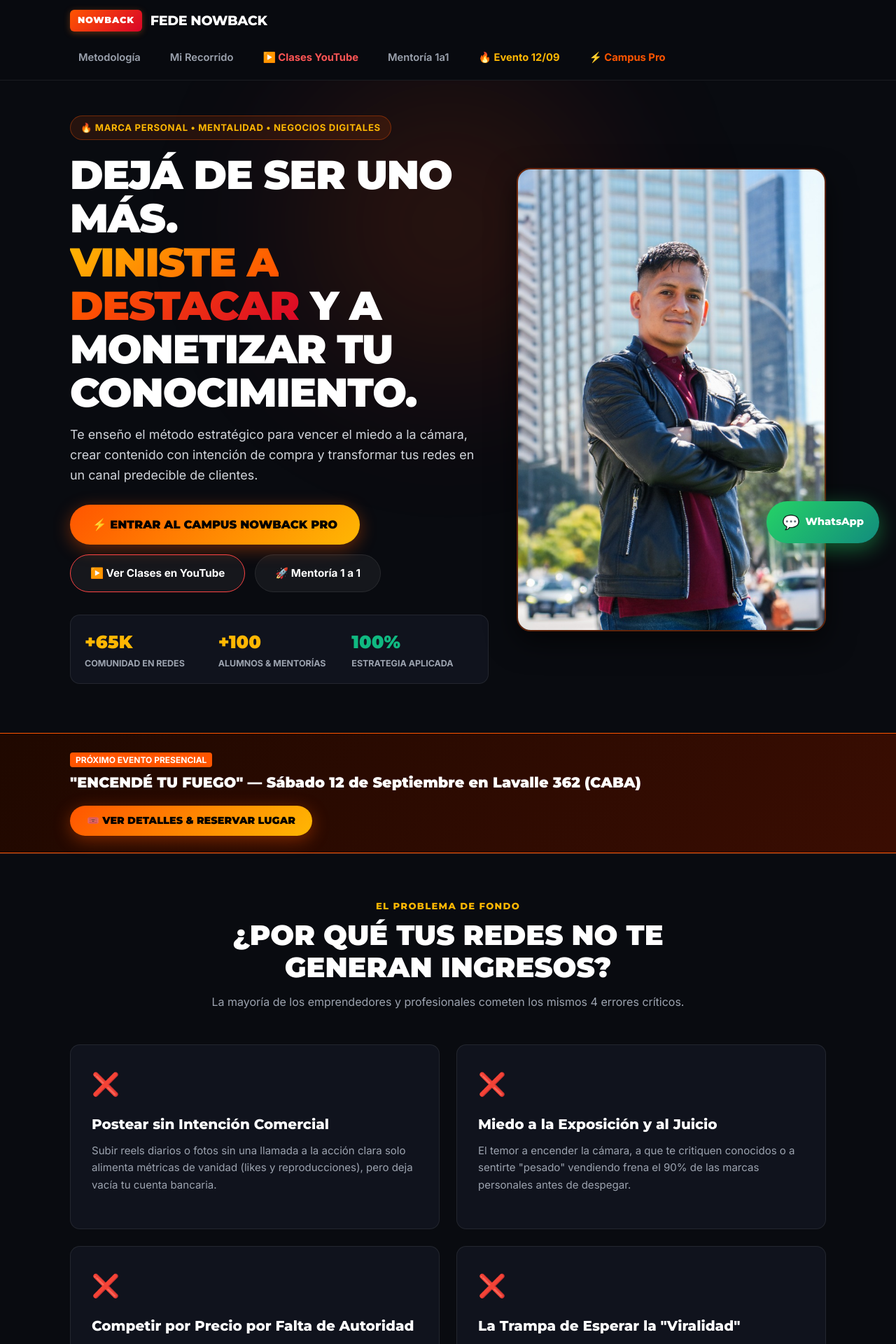
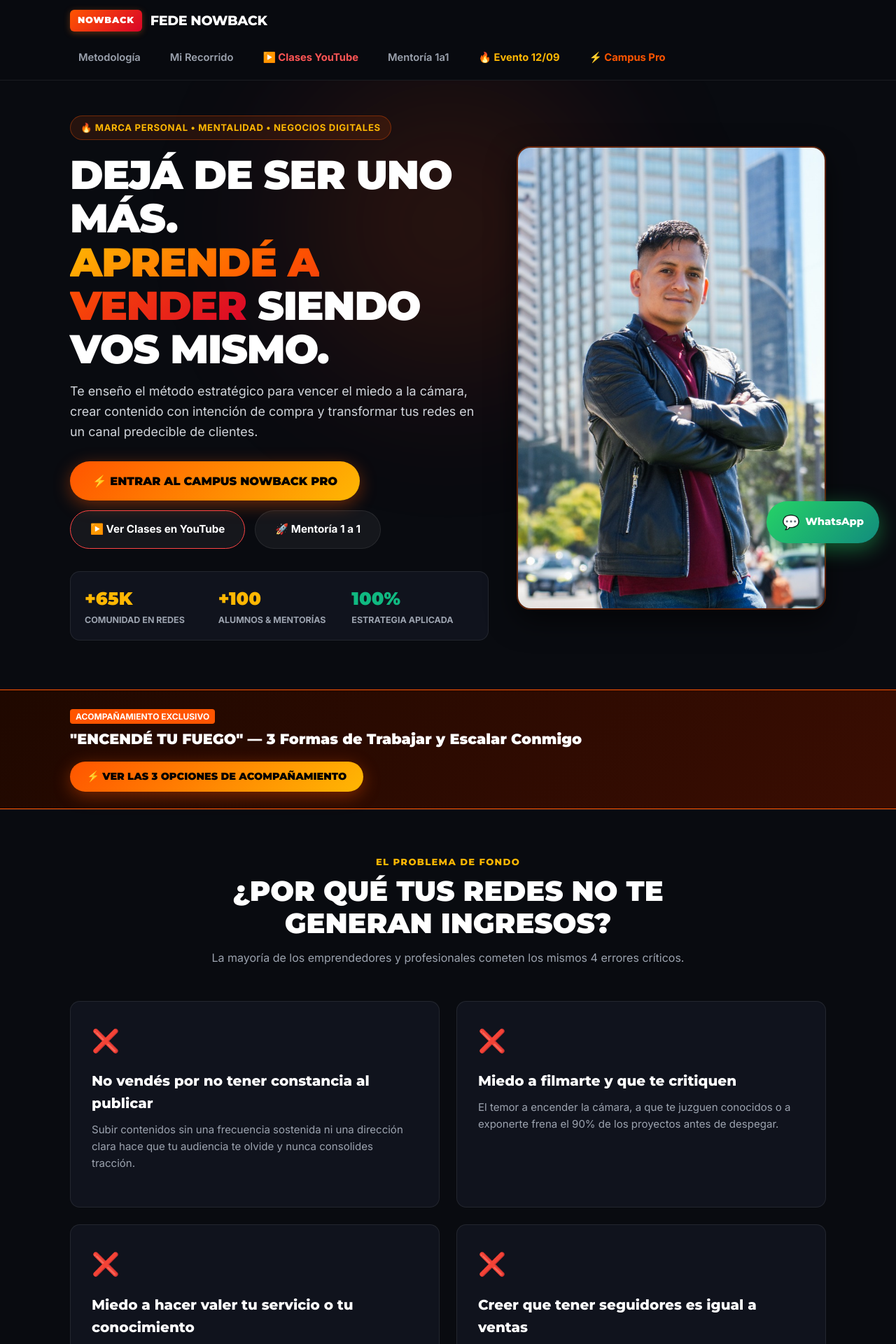
Before and after one commit to elbuje/fedenowback, a PHP site: page / in a window 1280 px wide. Shown: the top 1920 px of the page at 70% size. Run offline with PHP 8.4, Linux system fonts and the light colour scheme.

Commit message:
feat: ajustar claim principal a 'Aprende a vender siendo vos mismo', actualizar 4 dolores de diagnostico, fijar reproductor de academia de videos y agregar boton de comunidad WhatsApp

```diff
--- a/website-php/views/index.php
+++ b/website-php/views/index.php
@@ -111,7 +111,7 @@ function get_fede_wa($msg = '') {
           <span class="fede-pill">🔥 Marca Personal • Mentalidad • Negocios Digitales</span>
           <h1 class="fede-h1">
             Dejá de ser uno más.<br>
-            <span class="fire-grad">Viniste a destacar</span> y a monetizar tu conocimiento.
+            <span class="fire-grad">Aprendé a vender</span> siendo vos mismo.
           </h1>
           <p class="fede-lead">
             Te enseño el método estratégico para vencer el miedo a la cámara, crear contenido con intención de compra y transformar tus redes en un canal predecible de clientes.
@@ -158,17 +158,17 @@ function get_fede_wa($msg = '') {
     </div>
   </section>
 
-  <!-- Banner Destacado del Evento Próximo -->
+  <!-- Banner Destacado de Programas -->
   <section style="background: linear-gradient(135deg, #1f0800 0%, #3a0d02 100%); border-top: 1px solid var(--fede-fire-orange); border-bottom: 1px solid var(--fede-fire-orange); padding: 24px 0;">
     <div class="fede-container" style="display: flex; justify-content: space-between; align-items: center; flex-wrap: wrap; gap: 16px;">
       <div>
-        <span style="background: #ff5500; color: #fff; font-size: 0.75rem; font-weight: 900; padding: 3px 8px; border-radius: 4px; text-transform: uppercase;">Próximo Evento Presencial</span>
+        <span style="background: #ff5500; color: #fff; font-size: 0.75rem; font-weight: 900; padding: 3px 8px; border-radius: 4px; text-transform: uppercase;">Acompañamiento Exclusivo</span>
         <h3 style="font-family: var(--fede-font-heading); font-size: 1.3rem; font-weight: 900; margin-top: 4px;">
-          "ENCENDÉ TU FUEGO" — Sábado 12 de Septiembre en Lavalle 362 (CABA)
+          "ENCENDÉ TU FUEGO" — 3 Formas de Trabajar y Escalar Conmigo
         </h3>
       </div>
       <a href="/encende-tu-fuego" class="btn-fede-fire" style="padding: 10px 24px; font-size: 0.9rem;">
-        🎟️ Ver Detalles & Reservar Lugar
+        ⚡ Ver las 3 Opciones de Acompañamiento
       </a>
     </div>
   </section>
@@ -185,26 +185,26 @@ function get_fede_wa($msg = '') {
       <div class="fede-grid-2">
         <div class="fede-card">
           <div class="fede-card-icon">❌</div>
-          <h3 class="fede-card-h3">Postear sin Intención Comercial</h3>
-          <p class="fede-card-p">Subir reels diarios o fotos sin una llamada a la acción clara solo alimenta métricas de vanidad (likes y reproducciones), pero deja vacía tu cuenta bancaria.</p>
+          <h3 class="fede-card-h3">No vendés por no tener constancia al publicar</h3>
+          <p class="fede-card-p">Subir contenidos sin una frecuencia sostenida ni una dirección clara hace que tu audiencia te olvide y nunca consolides tracción.</p>
         </div>
 
         <div class="fede-card">
           <div class="fede-card-icon">❌</div>
-          <h3 class="fede-card-h3">Miedo a la Exposición y al Juicio</h3>
-          <p class="fede-card-p">El temor a encender la cámara, a que te critiquen conocidos o a sentirte "pesado" vendiendo frena el 90% de las marcas personales antes de despegar.</p>
+          <h3 class="fede-card-h3">Miedo a filmarte y que te critiquen</h3>
+          <p class="fede-card-p">El temor a encender la cámara, a que te juzguen conocidos o a exponerte frena el 90% de los proyectos antes de despegar.</p>
         </div>
 
         <div class="fede-card">
           <div class="fede-card-icon">❌</div>
-          <h3 class="fede-card-h3">Competir por Precio por Falta de Autoridad</h3>
-          <p class="fede-card-p">Si tus prospectos te piden descuentos o te comparan con colegas es porque tu mensaje es genérico y no proyectás una propuesta de valor única.</p>
+          <h3 class="fede-card-h3">Miedo a hacer valer tu servicio o tu conocimiento</h3>
+          <p class="fede-card-p">Dudar de tus precios o rebajar tus tarifas por inseguridad destruye tu rentabilidad y te posiciona como una opción genérica.</p>
         </div>
 
         <div class="fede-card">
           <div class="fede-card-icon">❌</div>
-          <h3 class="fede-card-h3">La Trampa de Esperar la "Viralidad"</h3>
-          <p class="fede-card-p">No necesitás 100.000 seguidores para facturar. Más vale 200 seguidores cualificados y con poder de compra que un millón de espectadores que nunca compran nada.</p>
+          <h3 class="fede-card-h3">Creer que tener seguidores es igual a ventas</h3>
+          <p class="fede-card-p">No necesitás 100.000 seguidores para facturar. Más vale una comunidad comprometida y cualificada que un millón de espectadores que nunca compran nada.</p>
         </div>
       </div>
     </div>
```
Also changed, not shown: website-php/includes/db.php (+5 -5 lines), website-php/views/comunidad.php (+19 -3 lines), website-php/public/assets/js/campus.js.
